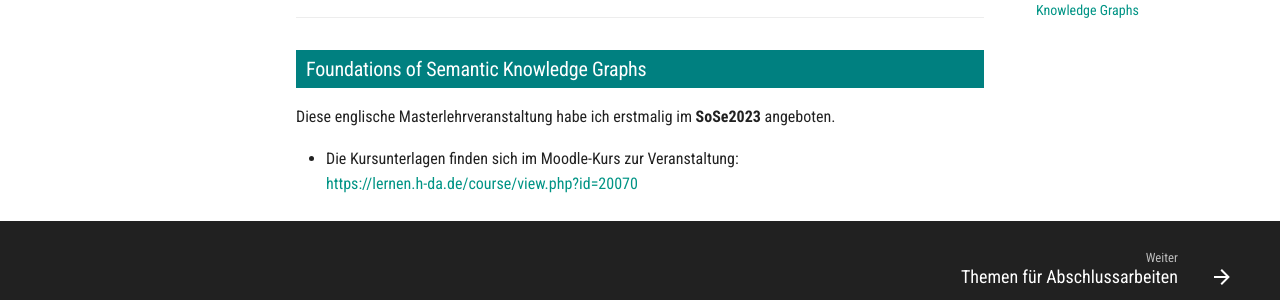
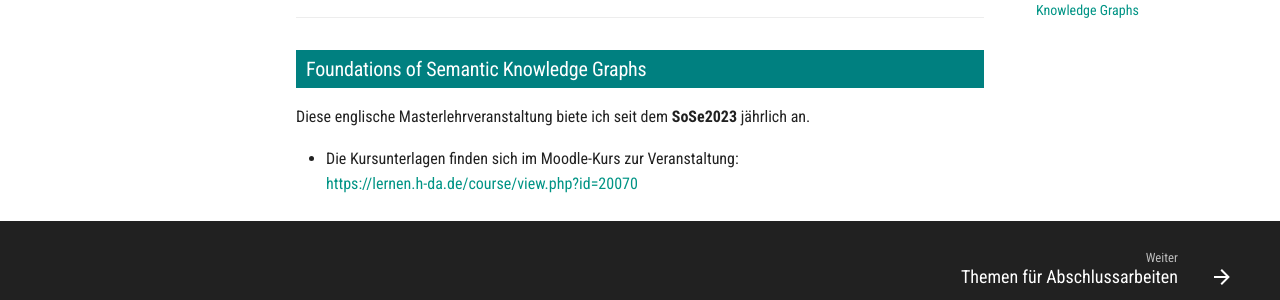
Before and after one commit to StefanZander/stefanzander.github.io, an MkDocs documentation site: the page built from docs/index.md, in a window 1280 px wide and 900 px high, scrolled down 3377 px. Shown: the part 522-822 px from the top of the window. Built offline with MkDocs 1.6.1 and Material for MkDocs 9.7.7, drawn with Linux system fonts in a browser that asks for light colours; comment, search, counter and statistics services are not loaded.

```diff
--- a/docs/index.md
+++ b/docs/index.md
@@ -131,7 +131,7 @@
 
 ### Foundations of Semantic Knowledge Graphs
 
-Diese englische Masterlehrveranstaltung habe ich erstmalig im **SoSe2023** angeboten.
+Diese englische Masterlehrveranstaltung biete ich seit dem **SoSe2023** jährlich an.
 
 * Die Kursunterlagen finden sich im Moodle-Kurs zur Veranstaltung:
     <https://lernen.h-da.de/course/view.php?id=20070>
```
